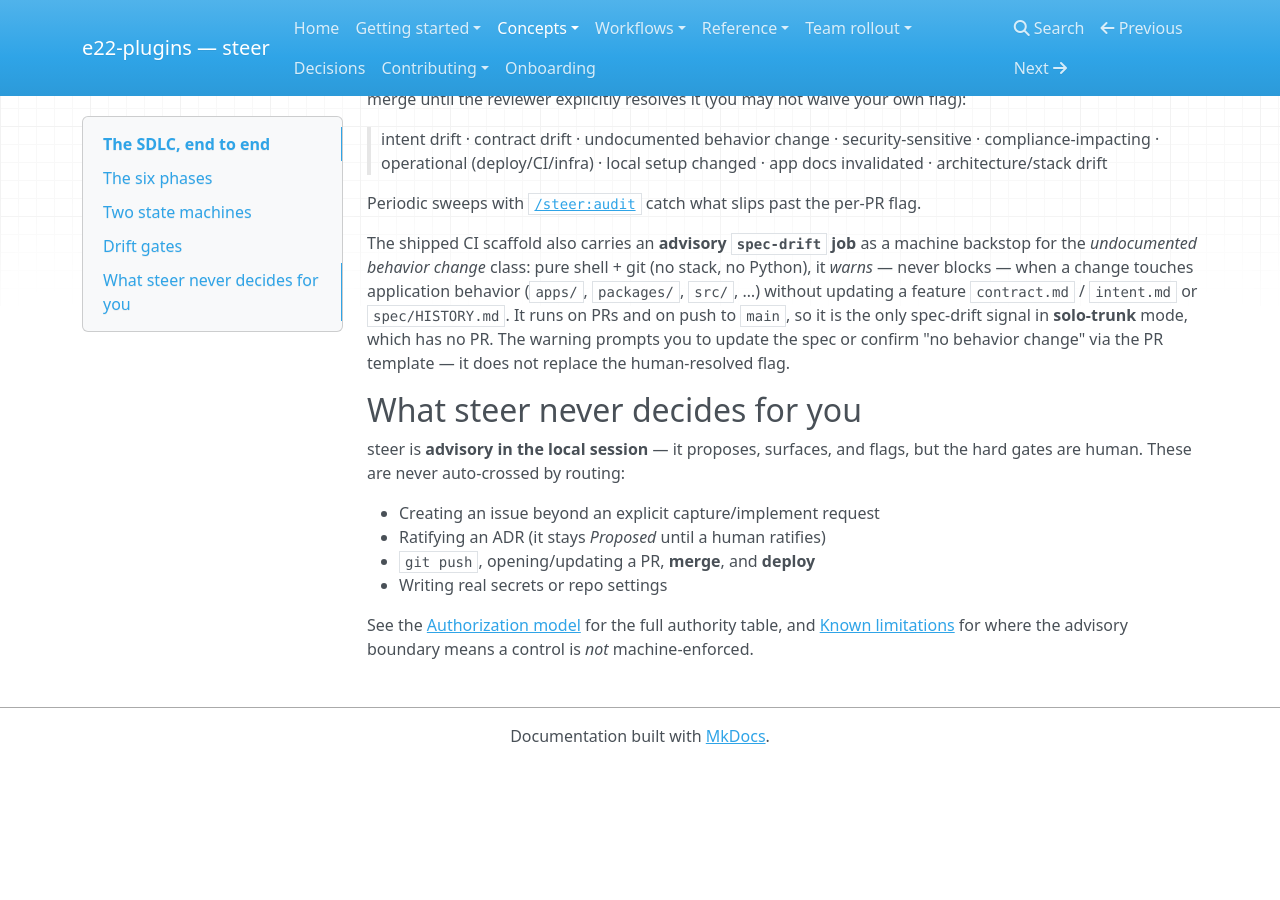
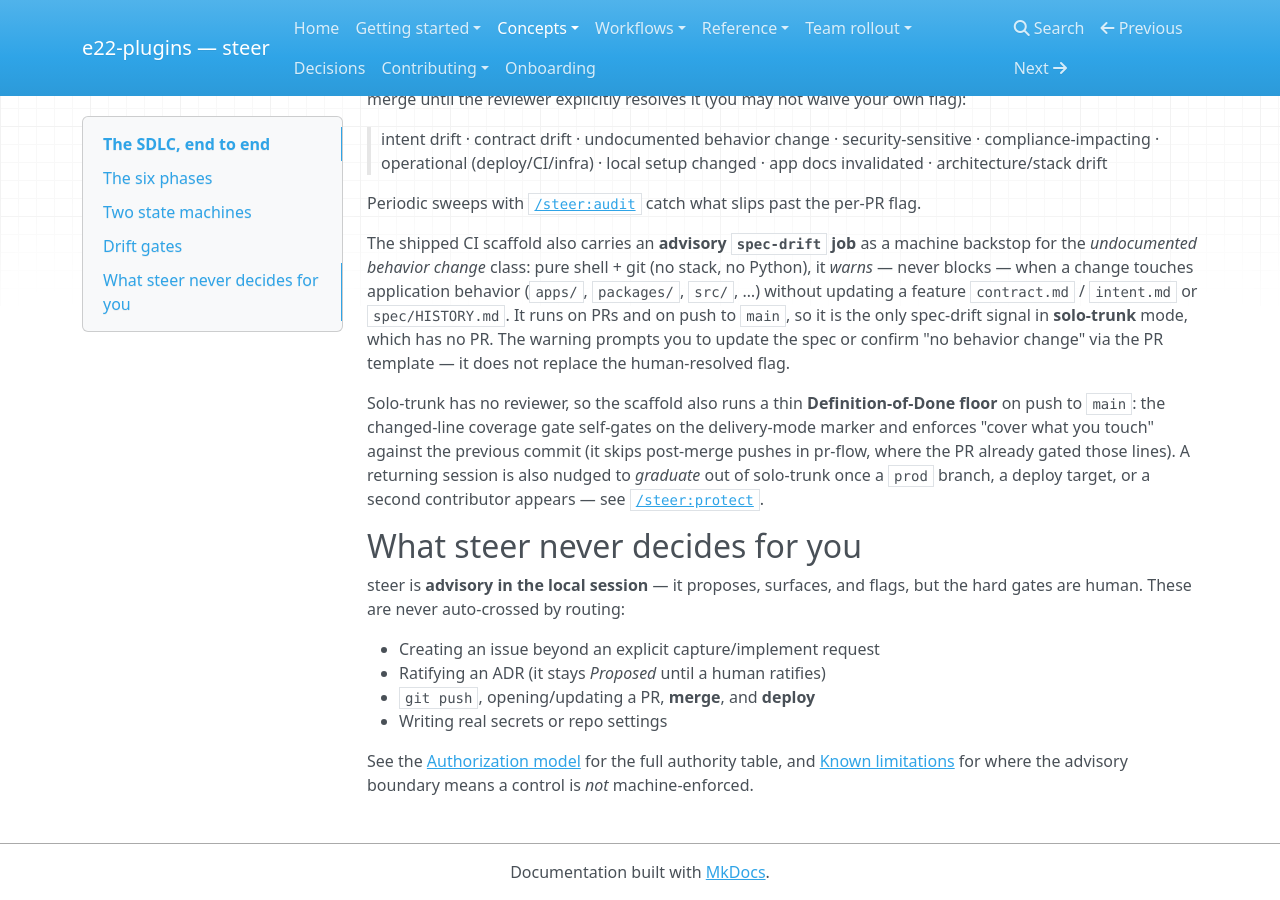
Before and after one commit to element22llc/e22-plugins, an MkDocs documentation site: the page built from docs/concepts/sdlc.md, in a window 1280 px wide and 900 px high, scrolled down 2101 px. Built offline with MkDocs 1.6.1, drawn with Linux system fonts in a browser that asks for light colours; nearby versions of some CDN libraries; before the commit the page ends 2865 px from its top, so only the background shows below that.

Commit message:
feat(solo-trunk): add a CI DoD floor + graduation nudge (#242)
solo-trunk (pre-MVP direct-to-main, no PR, no reviewer) was the least-gated SDLC
phase with no enforcer and nothing flagging when to graduate.

Part A — graduation nudge: new SessionStart hook check-graduation.sh fires only
in solo-trunk when a local signal is present (a prod/production branch, a deploy
workflow, or an infra/ tree) and nudges /steer:protect; offline, silent
otherwise. /steer:audit and /steer:protect add the networked confirmation (a
second collaborator) and escalate when graduation conditions are met.

Part B — DoD floor: the shipped ci.yml changed-line coverage gate now also runs
on push to main, self-gating on the delivery-mode marker so it enforces the
coverage floor in solo-trunk (which has no PR) while never re-gating a post-merge
push in pr-flow (which the PR already gated). Diffs against event.before;
fail-open on first push / no report. Rule 50 notes the floor.

Adds 6 hook-test cases, an e2e assert, and reconciles the hook roster
(CROSS-SURFACE.md, docs/reference/hooks.md) + concept docs.

Co-Authored-By: Claude Opus 4.8 (1M context) <noreply@anthropic.com>

```diff
--- a/docs/concepts/sdlc.md
+++ b/docs/concepts/sdlc.md
@@ -94,6 +94,14 @@ the only spec-drift signal in **solo-trunk** mode, which has no PR. The warning
 prompts you to update the spec or confirm "no behavior change" via the PR
 template — it does not replace the human-resolved flag.
 
+Solo-trunk has no reviewer, so the scaffold also runs a thin **Definition-of-Done
+floor** on push to `main`: the changed-line coverage gate self-gates on the
+delivery-mode marker and enforces "cover what you touch" against the previous
+commit (it skips post-merge pushes in pr-flow, where the PR already gated those
+lines). A returning session is also nudged to *graduate* out of solo-trunk once a
+`prod` branch, a deploy target, or a second contributor appears — see
+[`/steer:protect`](../reference/skills.md).
+
 ## What steer never decides for you
 
 steer is **advisory in the local session** — it proposes, surfaces, and flags, but
```
Also changed, not shown: CHANGELOG.md (+10 -0 lines), CROSS-SURFACE.md (+1 -1 lines), docs/reference/hooks.md (+2 -0 lines), plugins/steer/rules/50-definition-of-done.md (+5 -1 lines), plugins/steer/skills/audit/SKILL.md (+8 -2 lines), plugins/steer/skills/protect/SKILL.md (+7 -1 lines), 5 other files.
